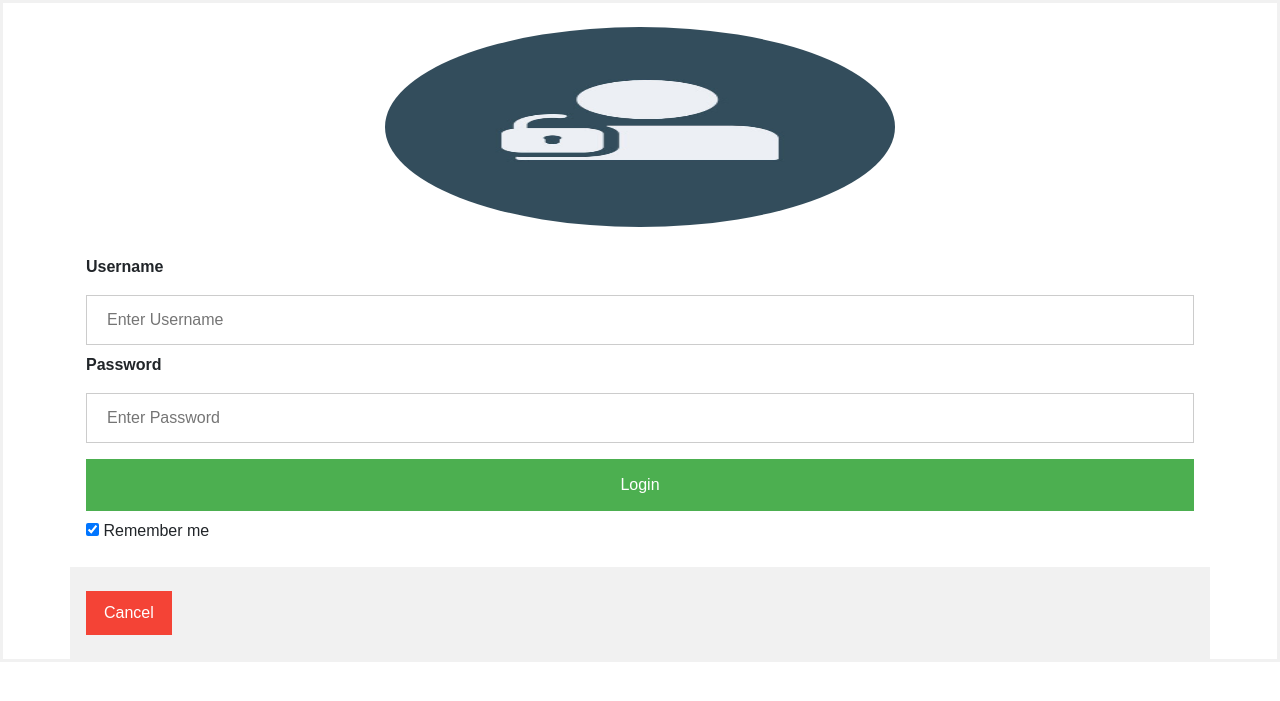
After one commit to tvvshehri/Project, a PHP site: page /project/login.php in a window 1280 px wide. The commit adds this page. Shown: the top 701 px of the page. Run offline with PHP 8.4, Linux system fonts and the light colour scheme.

Commit message:
website done !

```diff
--- /dev/null
+++ b/css/style.css
@@ -0,0 +1,61 @@
+body {font-family: Arial, Helvetica, sans-serif;}
+form {border: 3px solid #f1f1f1;}
+
+input[type=text], input[type=password] {
+  width: 100%;
+  padding: 12px 20px;
+  margin: 8px 0;
+  display: inline-block;
+  border: 1px solid #ccc;
+  box-sizing: border-box;
+}
+
+button {
+  background-color: #4CAF50;
+  color: white;
+  padding: 14px 20px;
+  margin: 8px 0;
+  border: none;
+  cursor: pointer;
+  width: 100%;
+}
+
+button:hover {
+  opacity: 0.8;
+}
+
+.cancelbtn {
+  width: auto;
+  padding: 10px 18px;
+  background-color: #f44336;
+}
+
+.imgcontainer {
+  text-align: center;
+  margin: 24px 0 12px 0;
+}
+
+img.avatar {
+  width: 40%;
+  border-radius: 50%;
+}
+
+.container {
+  padding: 16px;
+}
+
+span.psw {
+  float: right;
+  padding-top: 16px;
+}
+
+/* Change styles for span and cancel button on extra small screens */
+@media screen and (max-width: 300px) {
+  span.psw {
+     display: block;
+     float: none;
+  }
+  .cancelbtn {
+     width: 100%;
+  }
+}
--- /dev/null
+++ b/login.php
@@ -0,0 +1,62 @@
+<?php
+
+
+$connection = new mysqli("localhost" , "root", "", "estore") or die (mysqli_error($connection));
+
+$msg = "";
+if(isset($_POST['submit'])){
+    $username = $_POST['username'];
+    $password = $_POST['password'];
+
+    $sql = "SELECT * FROM users WHERE Username = '$username' and Password = '$password'";
+
+    $output = $connection->query($sql);
+    $count = mysqli_num_rows($output);
+
+    if($count > 0){
+        $msg = "Successfully Logged In";
+        header("Location: http://localhost/project");
+        exit();
+    }else{
+        $msg = "Username or password are not correct";
+    }
+}
+
+?>
+
+<!DOCTYPE html>
+<html lang="en">
+<head>
+    <meta charset="UTF-8">
+    <meta name="viewport" content="width=device-width, initial-scale=1.0">
+    <link rel="stylesheet" href="https://cdn.jsdelivr.net/npm/bootstrap@4.5.3/dist/css/bootstrap.min.css" integrity="sha384-TX8t27EcRE3e/ihU7zmQxVncDAy5uIKz4rEkgIXeMed4M0jlfIDPvg6uqKI2xXr2" crossorigin="anonymous">
+    <link rel="stylesheet" href="./css/style.css">
+    <title>LOGIN</title>
+</head>
+<body>
+
+
+<form action="login.php" method="post">
+  <div class="imgcontainer">
+    <img src="./images/login.jpg" height="200px" width="70px" alt="Avatar" class="avatar">
+  </div>
+
+  <div class="container">
+    <label for="uname"><b>Username</b></label>
+    <input type="text" placeholder="Enter Username" name="username" required>
+
+    <label for="psw"><b>Password</b></label>
+    <input type="password" placeholder="Enter Password" name="password" required>
+
+    <button type="submit" name="submit" onclick="alert(<?php echo $msg ?>)">Login</button>
+    <label>
+      <input type="checkbox" checked="checked" name="remember"> Remember me
+    </label>
+  </div>
+
+  <div class="container" style="background-color:#f1f1f1">
+    <button type="button" class="cancelbtn">Cancel</button>
+  </div>
+</form>
+</body>
+</html>
```
Also changed, not shown: create.php (+26 -21 lines), delete.php (added, +16 -0 lines), index.php (+9 -25 lines), productAdmin.php (+20 -37 lines), update.php (+53 -6 lines), images/acc1.jpg (added), images/login.jpg (added).
